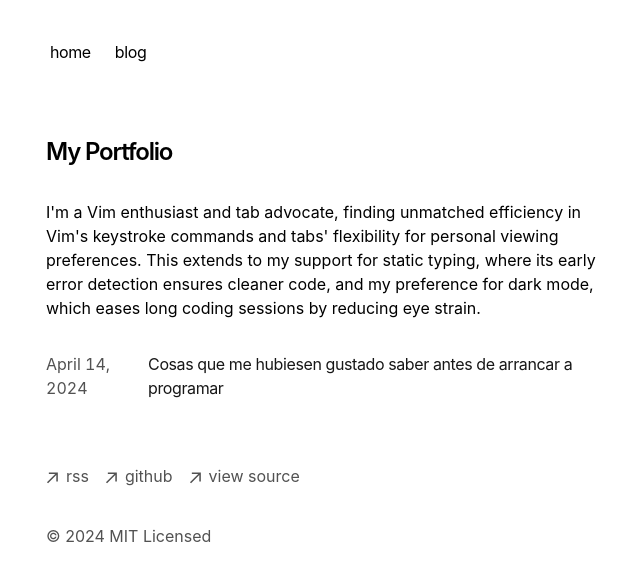
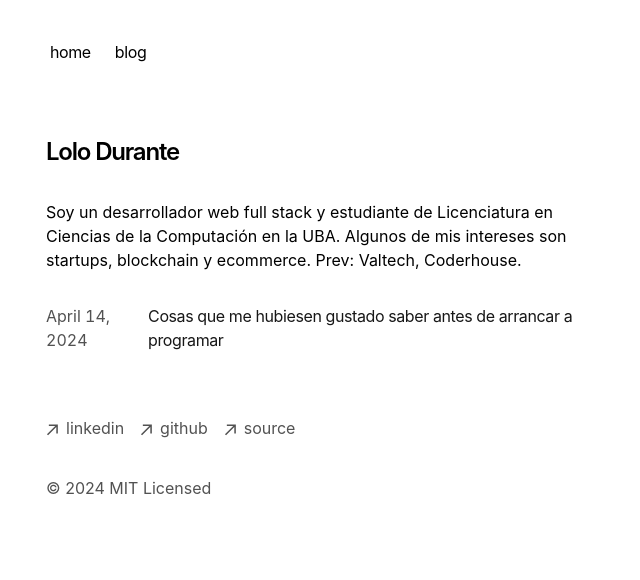
Before and after one commit to lolodurante/lolodurante.com.ar, a Next.js app: page / in a window 1280 px wide. Shown: the top 580 px of the page, without its empty margins (306-946 px from the left). Built offline with nearby package versions, Linux system fonts and the light colour scheme.

Commit message:
added other stuff

```diff
--- a/app/components/footer.tsx
+++ b/app/components/footer.tsx
@@ -24,10 +24,10 @@ export default function Footer() {
             className="flex items-center transition-all hover:text-neutral-800 dark:hover:text-neutral-100"
             rel="noopener noreferrer"
             target="_blank"
-            href="/rss"
+            href="https://www.linkedin.com/in/lorenzodurante-/"
           >
             <ArrowIcon />
-            <p className="ml-2 h-7">rss</p>
+            <p className="ml-2 h-7">linkedin</p>
           </a>
         </li>
         <li>
@@ -35,7 +35,7 @@ export default function Footer() {
             className="flex items-center transition-all hover:text-neutral-800 dark:hover:text-neutral-100"
             rel="noopener noreferrer"
             target="_blank"
-            href="https://github.com/vercel/next.js"
+            href="https://github.com/lolodurante"
           >
             <ArrowIcon />
             <p className="ml-2 h-7">github</p>
@@ -46,10 +46,10 @@ export default function Footer() {
             className="flex items-center transition-all hover:text-neutral-800 dark:hover:text-neutral-100"
             rel="noopener noreferrer"
             target="_blank"
-            href="https://vercel.com/templates/next.js/portfolio-starter-kit"
+            href="https://github.com/lolodurante/lolodurante.com.ar"
           >
             <ArrowIcon />
-            <p className="ml-2 h-7">view source</p>
+            <p className="ml-2 h-7">source</p>
           </a>
         </li>
       </ul>
--- a/app/layout.tsx
+++ b/app/layout.tsx
@@ -11,16 +11,16 @@ import { baseUrl } from './sitemap'
 export const metadata: Metadata = {
   metadataBase: new URL(baseUrl),
   title: {
-    default: 'Next.js Portfolio Starter',
-    template: '%s | Next.js Portfolio Starter',
+    default: 'Lorenzo Durante / full stack developer',
+    template: '%s | Lorenzo Durante',
   },
-  description: 'This is my portfolio.',
+  description: 'Soy un desarrollador web full stack y estudiante de Licenciatura en Ciencias de la Computación en la UBA',
   openGraph: {
-    title: 'My Portfolio',
-    description: 'This is my portfolio.',
+    title: 'Lorenzo Durante / full stack developer',
+    description: 'Soy un desarrollador web full stack y estudiante de Licenciatura en Ciencias de la Computación en la UBA.',
     url: baseUrl,
-    siteName: 'My Portfolio',
-    locale: 'en_US',
+    siteName: 'Lorenzo Durante / full stack developer',
+    locale: 'es_AR',
     type: 'website',
   },
   robots: {
--- a/app/page.tsx
+++ b/app/page.tsx
@@ -4,14 +4,10 @@ export default function Page() {
   return (
     <section>
       <h1 className="mb-8 text-2xl font-semibold tracking-tighter">
-        My Portfolio
+       Lolo Durante
       </h1>
       <p className="mb-4">
-        {`I'm a Vim enthusiast and tab advocate, finding unmatched efficiency in
-        Vim's keystroke commands and tabs' flexibility for personal viewing
-        preferences. This extends to my support for static typing, where its
-        early error detection ensures cleaner code, and my preference for dark
-        mode, which eases long coding sessions by reducing eye strain.`}
+        {`Soy un desarrollador web full stack y estudiante de Licenciatura en Ciencias de la Computación en la UBA. Algunos de mis intereses son startups, blockchain y ecommerce. Prev: Valtech, Coderhouse.`}
       </p>
       <div className="my-8">
         <BlogPosts />
--- a/app/sitemap.ts
+++ b/app/sitemap.ts
@@ -1,6 +1,6 @@
 import { getBlogPosts } from 'app/blog/utils'
 
-export const baseUrl = 'https://portfolio-blog-starter.vercel.app'
+export const baseUrl = 'https://lolodurante.com.ar'
 
 export default async function sitemap() {
   let blogs = getBlogPosts().map((post) => ({
```
